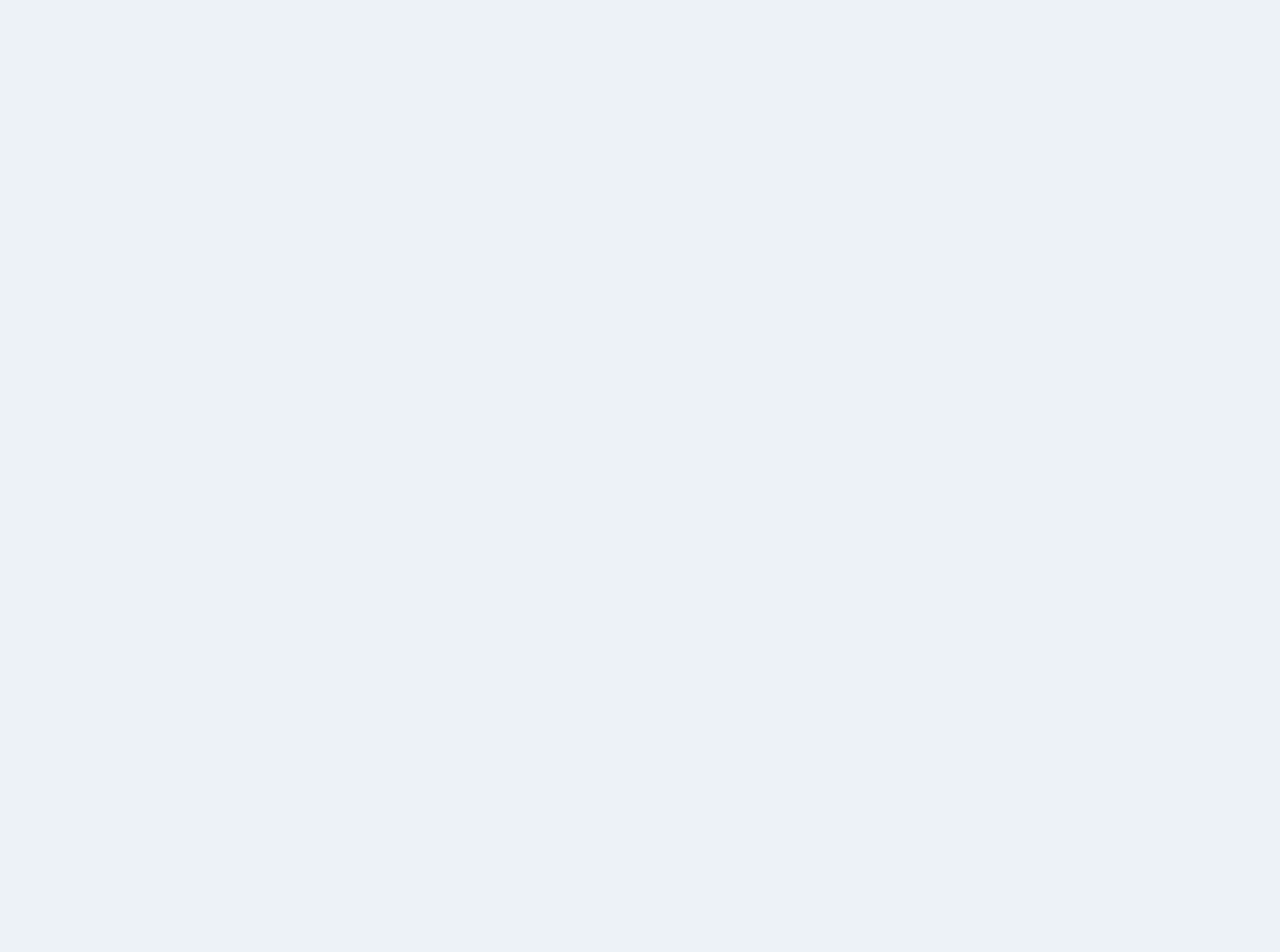
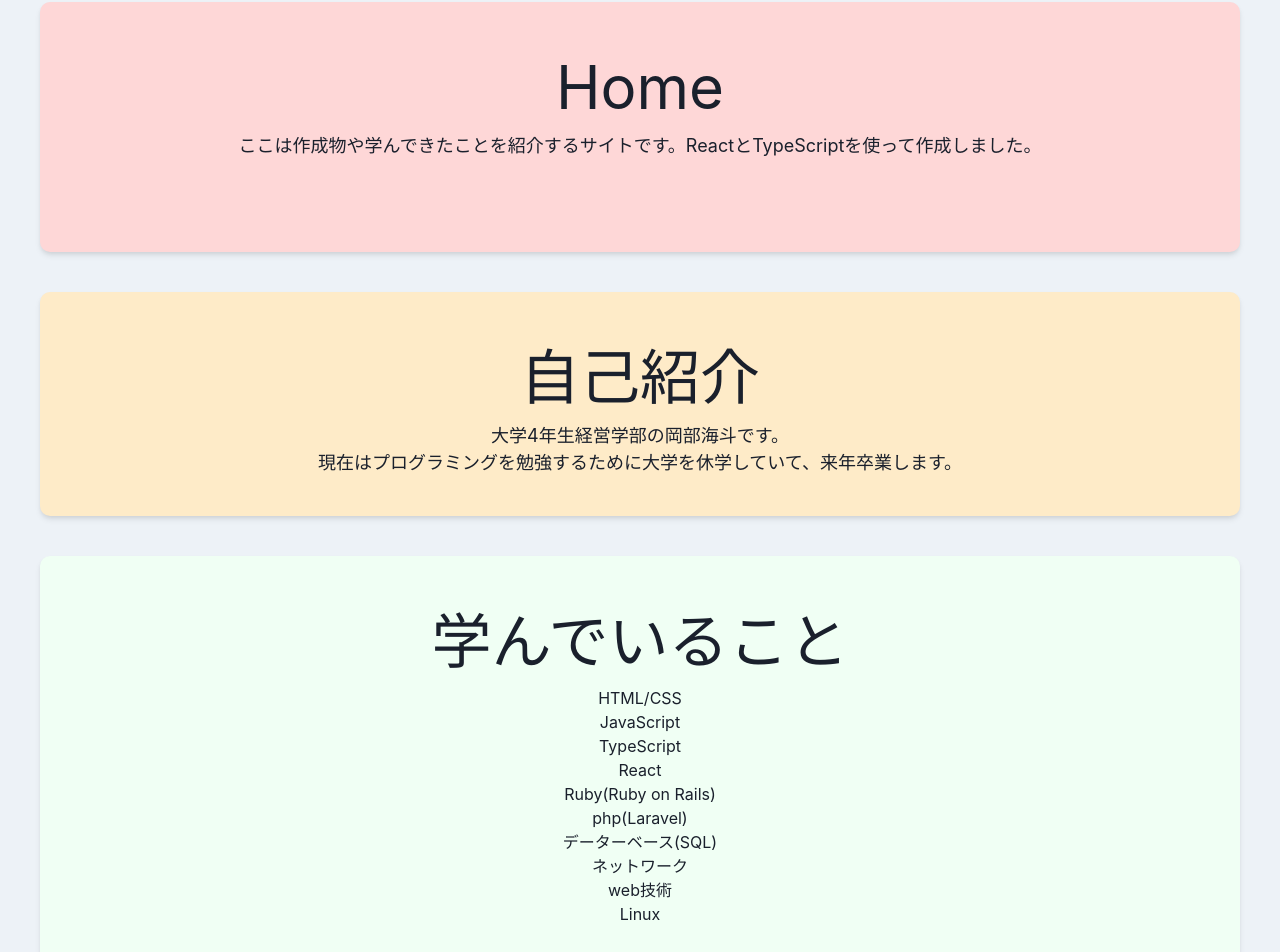
Before and after one commit to okabekaito/portfolio, a React (Create React App) app: page / in a window 1280 px wide. Shown: the part 100-1052 px from the top of the page. Before the commit the page ends 800 px from the top, so only its background shows below. Built offline with nearby package versions, Linux system fonts and the light colour scheme.

Commit message:
ホーム

```diff
--- a/src/components/organisms/layout/Header.tsx
+++ b/src/components/organisms/layout/Header.tsx
@@ -13,7 +13,7 @@ export const Header: VFC = memo(() => {
     const onClickDeliverables = useCallback(() => history.push("/deliverables"),[]);
     return (
         <>
-        <Flex as="nav" bg="gray.500"color="gray.50"align="center" justify="space-between"padding={{base:3,md:5}}>
+        <Flex as="nav" bg="#90CDF4"color="gray.50"align="center" justify="space-between"padding={{base:3,md:5}}>
             <Flex align="center" as="a" mr={8} _hover={{cursor:"pointer"}} onClick={onClickHome}>
                 <Heading as="h1" fontSize={{base:"md",md:"lg"}}>portfolio</Heading>
             </Flex>
--- a/src/components/pages/Home.tsx
+++ b/src/components/pages/Home.tsx
@@ -1,5 +1,32 @@
+import { CheckIcon } from "@chakra-ui/icons";
+import { Box,Text, VisuallyHidden} from "@chakra-ui/react";
 import { memo, VFC } from "react";
 
 export const Home: VFC = memo(() => {
-    return <p>HOMEページです</p>
+    return (
+        <>
+        <Box bg="#FED7D7"h="250px"  borderRadius="10px" shadow="md" m={10} p={10}>
+        <Text fontSize='6xl' textAlign="center">Home</Text>
+        <Text fontSize='lg'textAlign="center">ここは作成物や学んできたことを紹介するサイトです。ReactとTypeScriptを使って作成しました。</Text>
+        </Box>
+        <Box bg="#FEEBC8" borderRadius="10px" shadow="md" m={10} p={10}>
+        <Text fontSize='6xl'textAlign="center">自己紹介</Text>
+        <Text fontSize='lg'textAlign="center">大学4年生経営学部の岡部海斗です。</Text>
+        <Text fontSize='lg'textAlign="center">現在はプログラミングを勉強するために大学を休学していて、来年卒業します。</Text>
+        </Box>
+        <Box bg="#F0FFF4" borderRadius="10px" shadow="md" m={10} p={10}>
+        <Text  fontSize='6xl'textAlign="center">学んでいること</Text>
+            <Text textAlign="center">HTML/CSS</Text>
+            <Text textAlign="center">JavaScript</Text>
+            <Text textAlign="center">TypeScript</Text>
+            <Text textAlign="center">React</Text>
+            <Text textAlign="center">Ruby(Ruby on Rails)</Text>
+            <Text textAlign="center">php(Laravel)</Text>
+            <Text textAlign="center">データーベース(SQL)</Text>
+            <Text textAlign="center">ネットワーク</Text>
+            <Text textAlign="center">web技術</Text>
+            <Text textAlign="center">Linux</Text>
+    </Box>
+        </>
+    )
 })
--- a/src/router/DeliberblesList.tsx
+++ b/src/router/DeliberblesList.tsx
@@ -3,7 +3,7 @@ export const DeliverablesList = [
         image:"images/IMG_0354.jpg",
         title:"駆け出しのツール",
         content:"学習した内容と時間を記録、スケジュールを管理するためのアプリケーションです。モチベーションを維持して勉強し、習慣化させることを目的として作りました。※現在対応中なのですが、Safariだとレイアウトが崩れますのでChromからお願いします。",
-        TechnologyName:"Ruby on Rails",
+        TechnologyName:"Ruby on Rails,heroku",
         code:"https://github.com/okabekaito/study_app"
     },
     {
```
